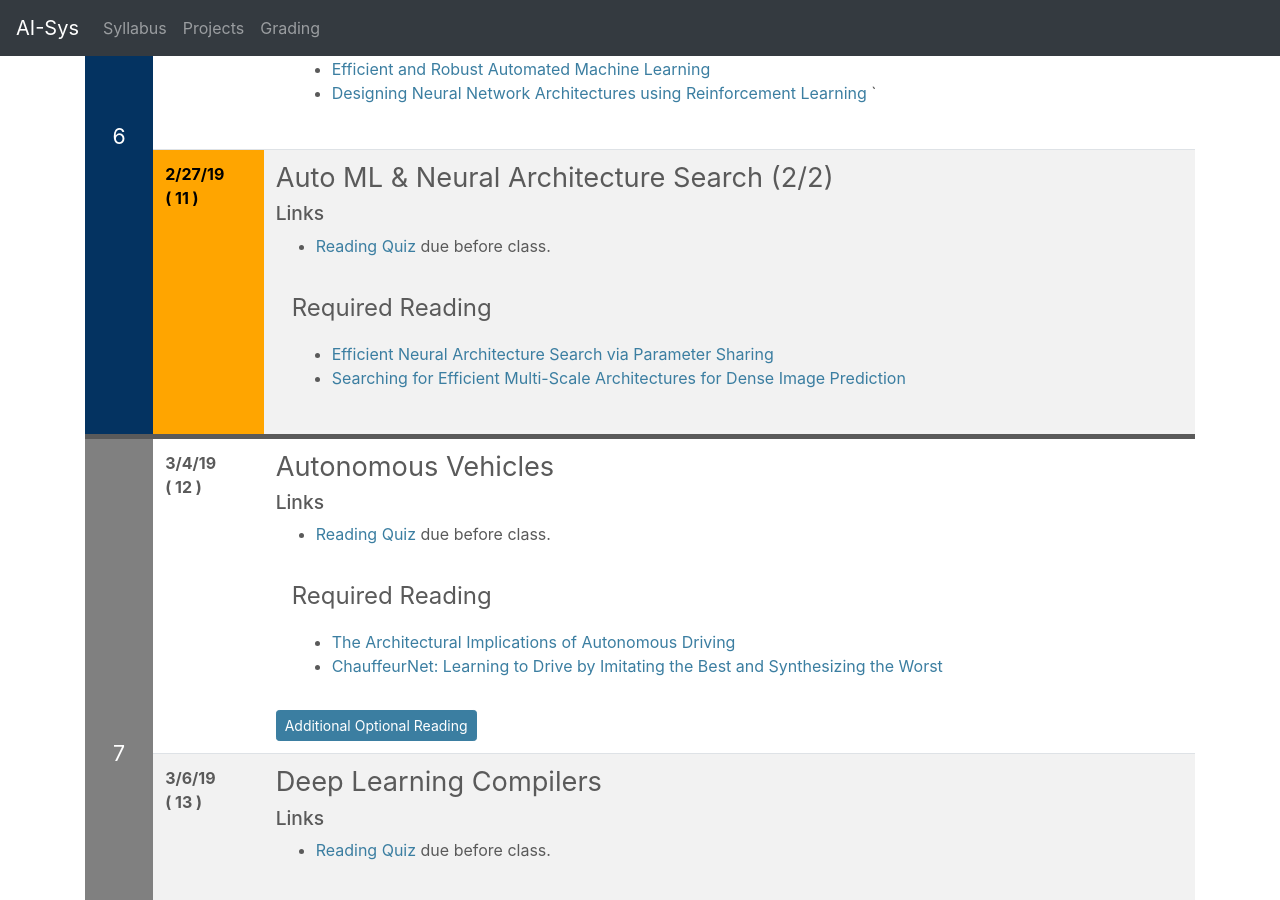
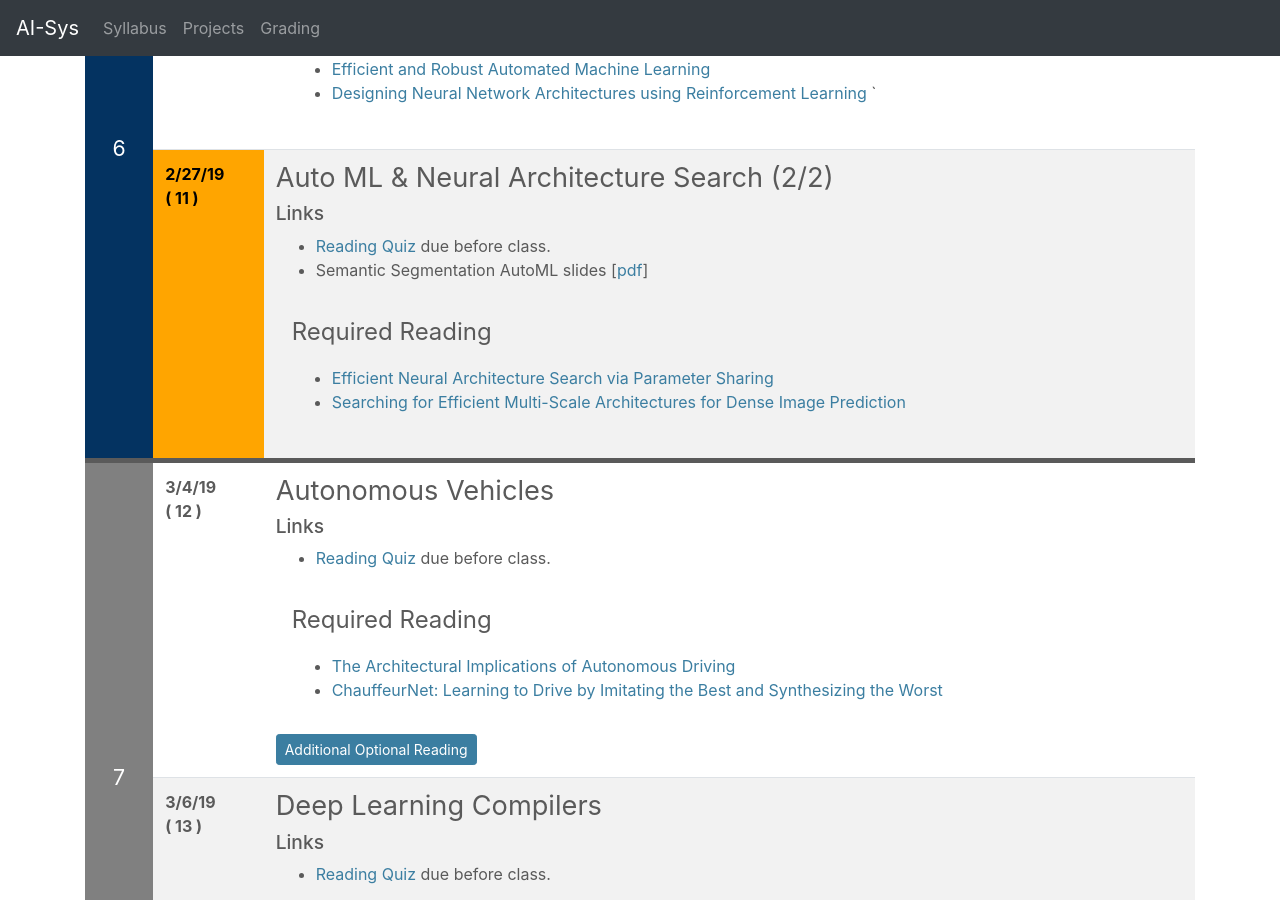
Before and after one commit to ucbrise/cs294-ai-sys-sp19, a Jekyll site: the page built from index.md, in a window 1280 px wide and 900 px high, scrolled down 4462 px. Built offline with Jekyll 4.4.1, drawn with Linux system fonts in a browser that asks for light colours; nearby versions of some CDN libraries; our own code applies the rules of GitHub Pages for plain Markdown files.

Commit message:
Add presentation

```diff
--- a/index.md
+++ b/index.md
@@ -429,6 +429,7 @@ If you find some of the reading confusing and want a more gentle introduction, t
 
 ### Links
 * [Reading Quiz](https://goo.gl/forms/xOVySnneBUDiNjAC3) due before class.
+* Semantic Segmentation AutoML slides [[pdf](assets/lectures/2019.02.27_EfficientMultiscalePrediction.pdf)]
 
 <div class="summary" markdown="1"> </div>
 <div class="reading">
```
